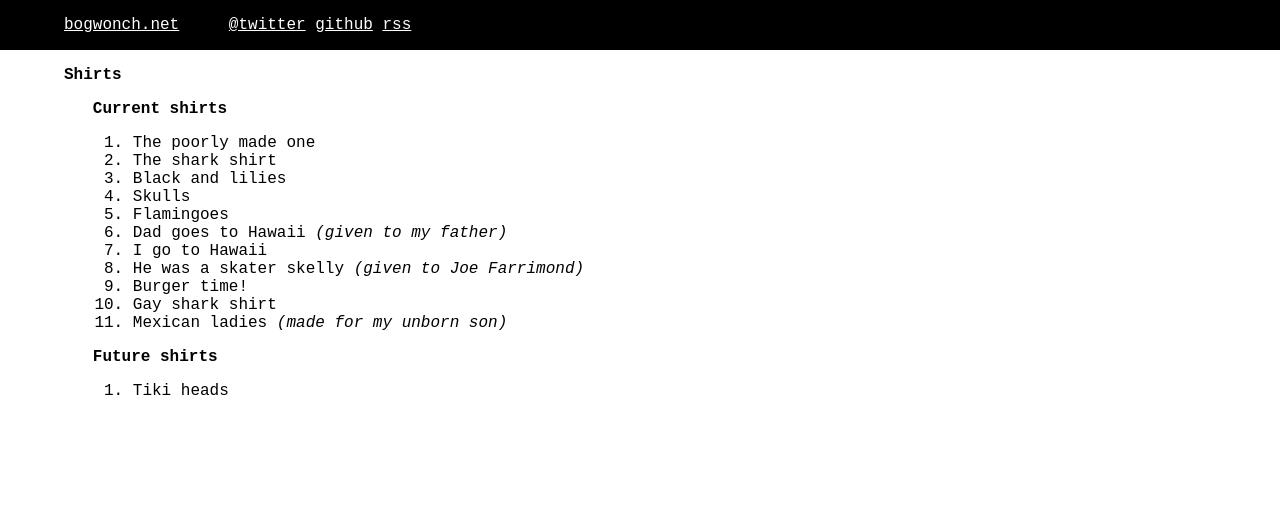
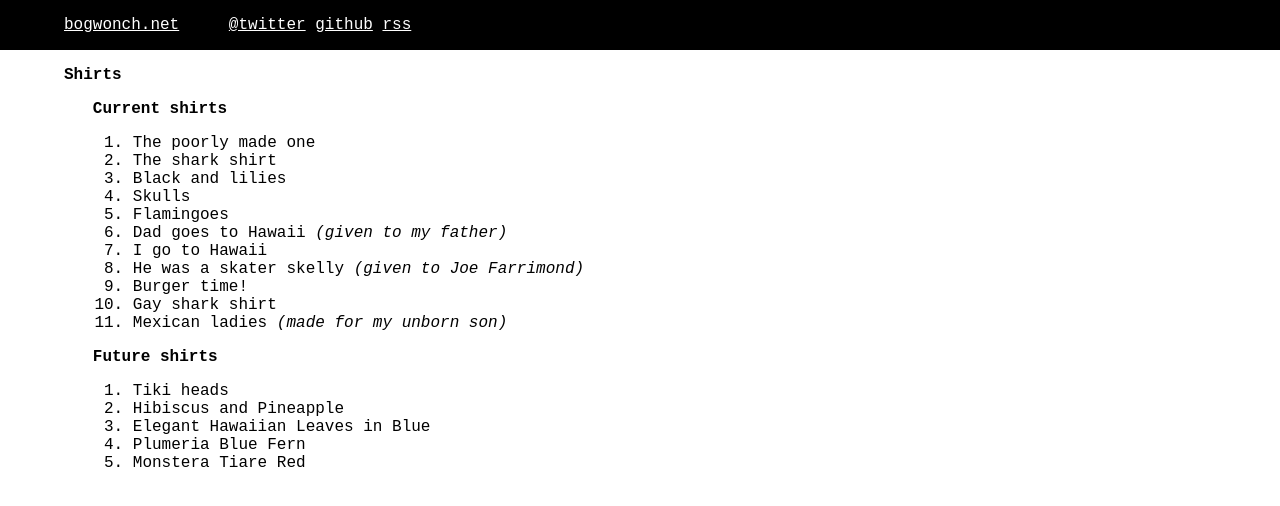
Before and after one commit to bogwonch/bogwonch.github.io, a Jekyll site: the page built from shirts.md, in a window 1280 px wide. Shown: the top 506 px of the page. Built offline with Jekyll 4.4.1, drawn with Linux system fonts in a browser that asks for light colours.

Commit message:
adds future shirts

```diff
--- a/shirts.md
+++ b/shirts.md
@@ -20,4 +20,8 @@ permalink: /shirts
 
 # Future shirts
 
-11. Tiki heads
+12. Tiki heads
+13. Hibiscus and Pineapple
+14. Elegant Hawaiian Leaves in Blue
+15. Plumeria Blue Fern
+16. Monstera Tiare Red
```
